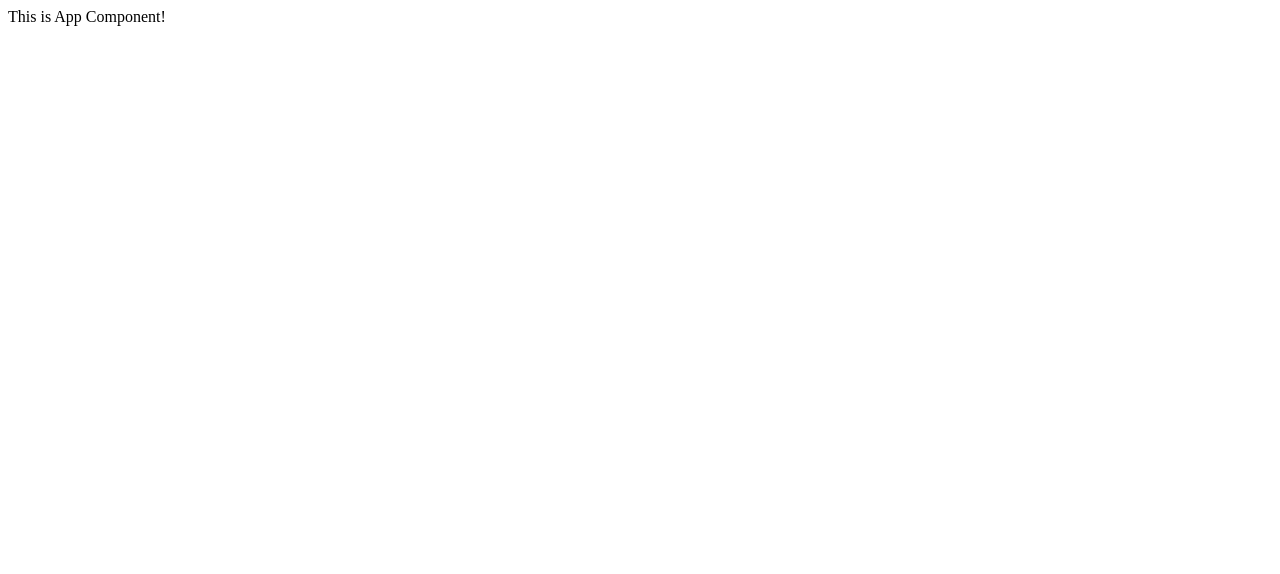
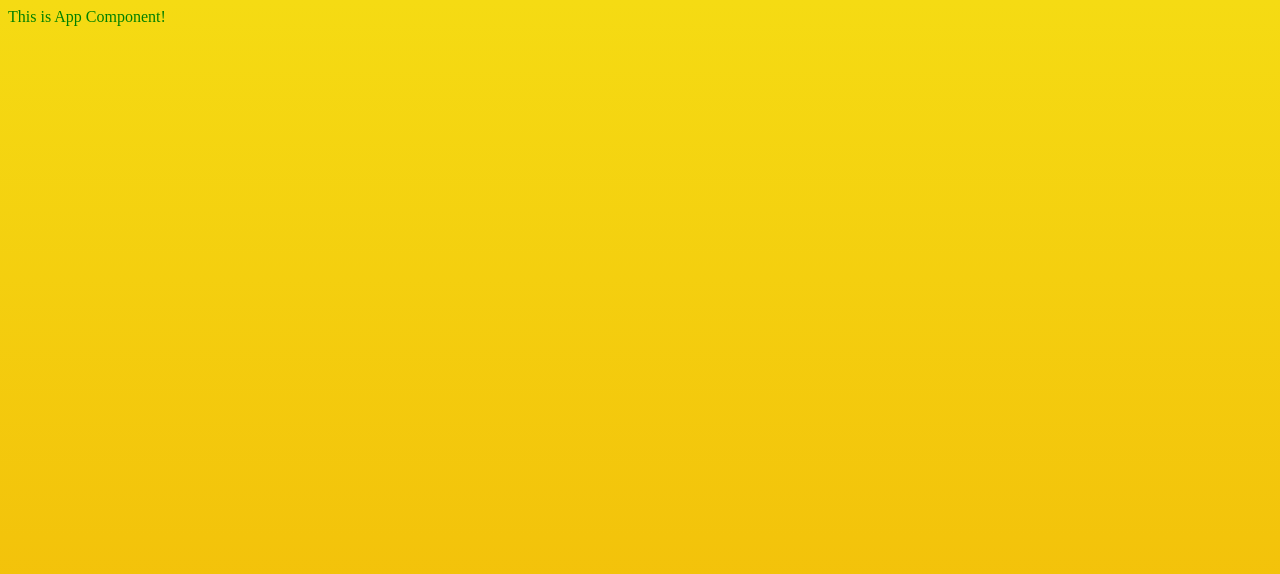
Before and after one commit to Damir92/PokemonDesk, a React app: page / in a window 1280 px wide. Shown: the top 574 px of the page. Built offline with nearby package versions, Linux system fonts and the light colour scheme.

Commit message:
HW-1 add styles loader

```diff
--- a/src/App.js
+++ b/src/App.js
@@ -1,8 +1,12 @@
 import React from 'react';
+import cn from 'classnames';
+
+import './custom.css';
+import s from './App.modules.scss';
 
 const App = () => {
     return (
-        <div>
+        <div className={cn(s.header, 'color')}>
             This is App Component!
         </div>
     )
--- /dev/null
+++ b/src/App.modules.scss
@@ -0,0 +1,3 @@
+.header {
+    font-size: 64px;
+}
--- /dev/null
+++ b/src/custom.css
@@ -0,0 +1,3 @@
+.color {
+    color: green;
+}
--- /dev/null
+++ b/src/index.css
@@ -0,0 +1,4 @@
+body {
+    min-height: 100vh;
+    background-image: linear-gradient(180deg, #F5DB13, #F2B807);
+}
--- a/src/index.js
+++ b/src/index.js
@@ -2,6 +2,8 @@ import React from 'react';
 import ReactDOM from 'react-dom';
 import App from './App';
 
+import './index.css';
+
 ReactDOM.render(<App/>, document.getElementById('root'));
 
 export default App;
--- a/webpack.config.js
+++ b/webpack.config.js
@@ -18,6 +18,23 @@ module.exports = {
             {
                 test: /\.[tj]sx?$/,
                 use: ['ts-loader'],
+            },
+            {
+                test: /\.(s*)css$/,
+                use: [
+                    'style-loader',
+                    {
+                        loader: 'css-loader',
+                        options: {
+                            modules: {
+                                mode: 'local',
+                                localIdentName: '[name]__[local]__[hash:base64:5]',
+                                auto: /\.modules\.\w+$/i,
+                            }
+                        },
+                    },
+                    'sass-loader',
+                ],
             }
         ]
     },
```
Also changed, not shown: package.json (+6 -1 lines), 4 other files (tests, documents, lock files or other folders).
